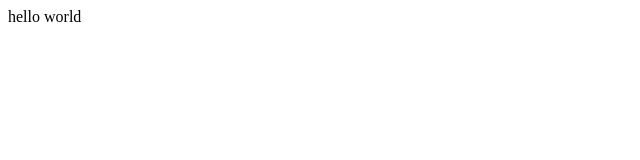
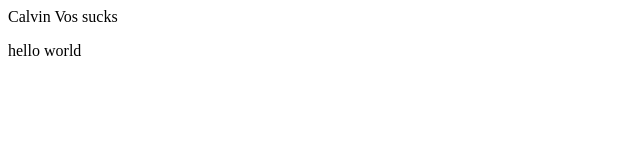
Before and after one commit to thejackphill/about_me, a plain HTML site: page index.html in a window 1280 px wide. Shown: the whole page, without its empty margins (0-640 px from the left). Drawn offline with Linux system fonts and the light colour scheme.

Commit message:
Update index.html

```diff
--- a/index.html
+++ b/index.html
@@ -1,5 +1,6 @@
 <html>
   <head>
+    <p>Calvin Vos sucks</p>
   </head>
   <body>
     <p>hello world</p>
```
